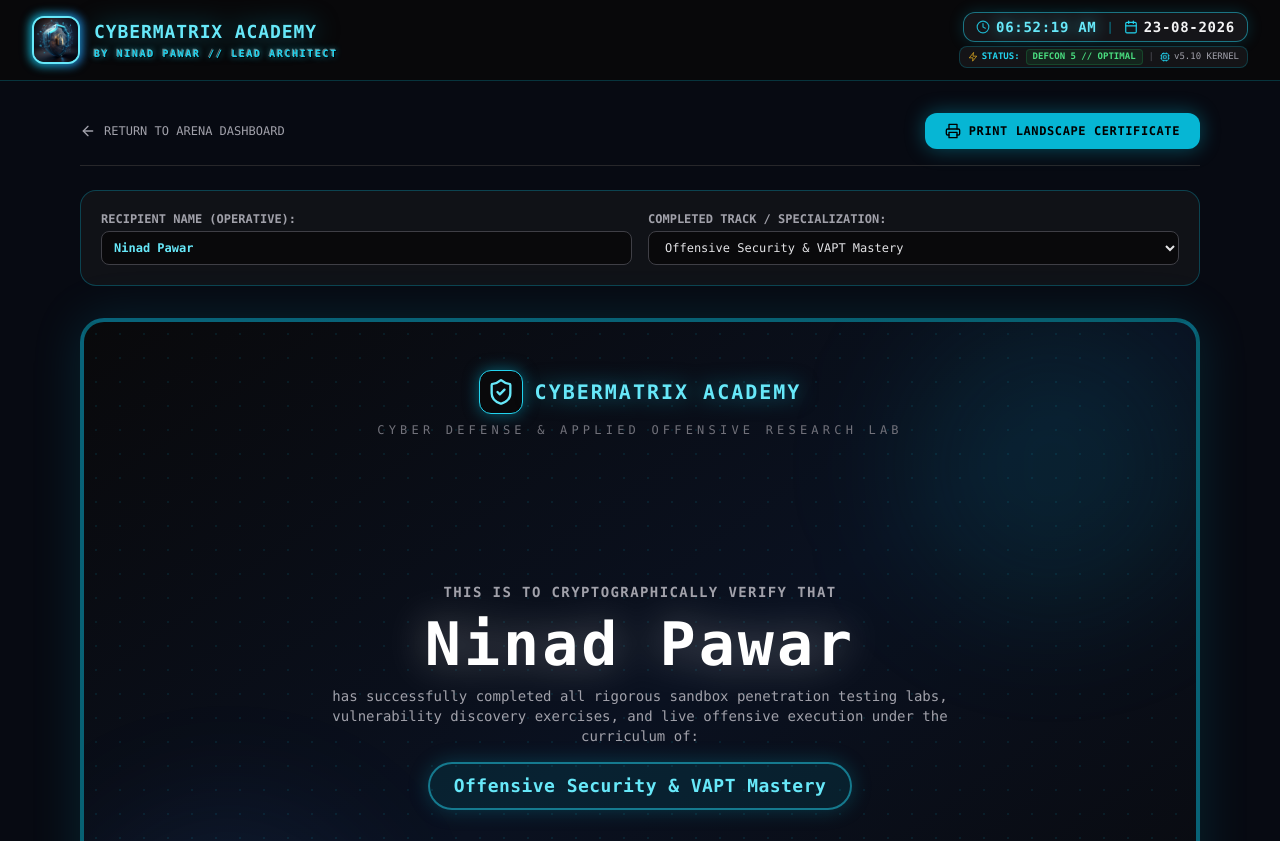
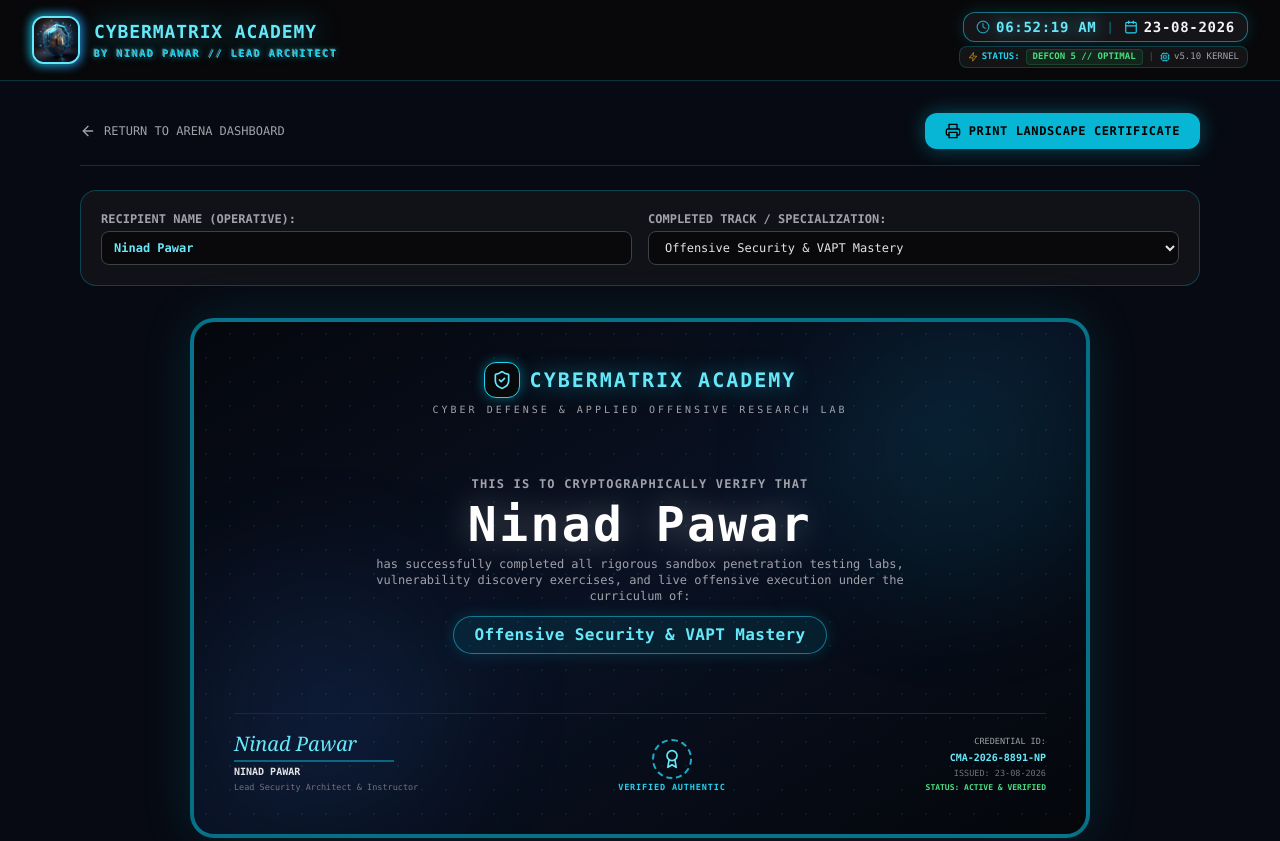
Before and after one commit to ninadcyber88-max/cybermatrix-academy, a Next.js app: page /certificate in a window 1280 px wide. Shown: the top 841 px of the page. Built offline with nearby package versions, Linux system fonts and the light colour scheme.

Commit message:
fix: enforce exact 1-page A4 landscape print layout

```diff
--- a/app/certificate/page.tsx
+++ b/app/certificate/page.tsx
@@ -21,16 +21,16 @@ export default function CertificatePage() {
   };
 
   return (
-    <div className="min-h-screen bg-[#070a12] text-zinc-100 font-mono selection:bg-cyan-500/30 selection:text-cyan-300 print:bg-black print:min-h-0 print:p-0">
+    <div className="min-h-screen bg-[#070a12] text-zinc-100 font-mono selection:bg-cyan-500/30 selection:text-cyan-300 print:bg-black print:min-h-0 print:p-0 print:m-0">
 
-      {/* 1. Global Header (Hidden during print) */}
+      {/* 1. Global Header (Print मध्ये पूर्ण लपवले जाईल) */}
       <div className="print:hidden">
         <CyberSmokeHeader />
       </div>
 
       <main className="max-w-6xl mx-auto px-4 py-8 print:max-w-none print:p-0 print:m-0">
 
-        {/* Navigation & Controls (Hidden during print) */}
+        {/* Navigation & Controls */}
         <div className="print:hidden flex flex-col md:flex-row items-start md:items-center justify-between gap-4 mb-6 pb-4 border-b border-zinc-800">
           <Link
             href="/"
@@ -49,7 +49,7 @@ export default function CertificatePage() {
           </button>
         </div>
 
-        {/* Dynamic Customization Bar (Hidden during print) */}
+        {/* Dynamic Controls */}
         <div className="print:hidden p-5 rounded-2xl bg-zinc-900/60 border border-cyan-500/30 mb-8 grid grid-cols-1 md:grid-cols-2 gap-4 text-xs">
           <div>
             <label className="block text-zinc-400 mb-1 font-bold">RECIPIENT NAME (OPERATIVE):</label>
@@ -75,100 +75,131 @@ export default function CertificatePage() {
           </div>
         </div>
 
-        {/* 2. THE OFFICIAL CERTIFICATE TEMPLATE (FITTED FOR SINGLE PAGE A4 LANDSCAPE) */}
-        <div className="certificate-container relative w-full aspect-[1.414/1] bg-gradient-to-br from-zinc-950 via-[#0a1120] to-zinc-950 border-4 border-cyan-500/50 rounded-3xl p-8 md:p-12 shadow-[0_0_50px_rgba(6,182,212,0.15)] flex flex-col justify-between overflow-hidden text-center select-none print:border-4 print:border-cyan-400 print:rounded-none print:shadow-none print:m-0">
+        {/* 2. THE OFFICIAL CERTIFICATE TEMPLATE */}
+        <div className="cert-wrapper">
+          <div className="certificate-page relative bg-gradient-to-br from-[#05070d] via-[#091122] to-[#04060a] border-4 border-cyan-500/60 p-8 md:p-10 flex flex-col justify-between overflow-hidden text-center select-none shadow-[0_0_50px_rgba(6,182,212,0.15)]">
 
-          {/* Cyber Decorative Watermark Patterns */}
+            {/* Cyber Decorative Patterns */}
             <div className="absolute inset-0 bg-[radial-gradient(#06b6d4_1px,transparent_1px)] [background-size:24px_24px] opacity-10 pointer-events-none"></div>
-          <div className="absolute top-0 right-0 w-72 h-72 bg-cyan-500/10 rounded-full blur-3xl pointer-events-none"></div>
-          <div className="absolute bottom-0 left-0 w-72 h-72 bg-blue-500/10 rounded-full blur-3xl pointer-events-none"></div>
+            <div className="absolute top-0 right-0 w-64 h-64 bg-cyan-500/10 rounded-full blur-3xl pointer-events-none"></div>
+            <div className="absolute bottom-0 left-0 w-64 h-64 bg-blue-500/10 rounded-full blur-3xl pointer-events-none"></div>
 
             {/* Certificate Header */}
             <div className="relative z-10">
-            <div className="flex items-center justify-center space-x-3 mb-2">
-              <div className="w-11 h-11 rounded-xl bg-zinc-950 border border-cyan-400 flex items-center justify-center shadow-[0_0_15px_rgba(6,182,212,0.5)]">
-                <ShieldCheck className="w-7 h-7 text-cyan-300" />
+              <div className="flex items-center justify-center space-x-2.5 mb-1">
+                <div className="w-9 h-9 rounded-xl bg-zinc-950 border border-cyan-400 flex items-center justify-center shadow-[0_0_12px_rgba(6,182,212,0.5)] shrink-0">
+                  <ShieldCheck className="w-5 h-5 text-cyan-300" />
                 </div>
-              <h2 className="text-lg md:text-xl font-black tracking-widest text-cyan-300 drop-shadow-[0_0_10px_rgba(6,182,212,0.6)]">
+                <h2 className="text-base sm:text-lg md:text-xl font-black tracking-widest text-cyan-300 drop-shadow-[0_0_10px_rgba(6,182,212,0.6)]">
                   CYBERMATRIX ACADEMY
                 </h2>
               </div>
-            <p className="text-[10px] md:text-xs text-zinc-500 tracking-[0.35em] uppercase">
+              <p className="text-[9px] md:text-[10px] text-zinc-400 tracking-[0.3em] uppercase">
                 CYBER DEFENSE & APPLIED OFFENSIVE RESEARCH LAB
               </p>
             </div>
 
-          {/* Main Certificate Content */}
+            {/* Main Certificate Title */}
             <div className="relative z-10 my-auto py-2">
-            <p className="text-xs md:text-sm text-zinc-400 uppercase tracking-widest font-semibold">
+              <p className="text-[11px] md:text-xs text-zinc-400 uppercase tracking-widest font-semibold">
                 This is to cryptographically verify that
               </p>
 
-            <h1 className="text-3xl sm:text-5xl md:text-6xl font-black tracking-wider text-white my-3 drop-shadow-[0_0_20px_rgba(255,255,255,0.35)]">
+              <h1 className="text-2xl sm:text-4xl md:text-5xl font-black tracking-wider text-white my-2 drop-shadow-[0_0_16px_rgba(255,255,255,0.3)]">
                 {recipientName || 'OPERATIVE'}
               </h1>
 
-            <p className="text-xs md:text-sm text-zinc-400 max-w-2xl mx-auto leading-relaxed">
+              <p className="text-[10.5px] md:text-xs text-zinc-400 max-w-xl mx-auto leading-relaxed">
                 has successfully completed all rigorous sandbox penetration testing labs, vulnerability discovery exercises, and live offensive execution under the curriculum of:
               </p>
 
-            <div className="inline-block mt-4 px-6 py-2 rounded-full bg-cyan-500/10 border-2 border-cyan-400/50 text-cyan-300 text-sm md:text-lg font-black tracking-wide shadow-[0_0_20px_rgba(6,182,212,0.25)]">
+              <div className="inline-block mt-3 px-5 py-1.5 rounded-full bg-cyan-500/10 border border-cyan-400/50 text-cyan-300 text-xs sm:text-sm md:text-base font-black tracking-wide shadow-[0_0_15px_rgba(6,182,212,0.2)]">
                 {trackName}
               </div>
             </div>
 
             {/* Footer / Signatures & QR Verification */}
-          <div className="relative z-10 pt-6 border-t border-zinc-800/80 flex items-end justify-between text-left text-[11px] md:text-xs">
+            <div className="relative z-10 pt-4 border-t border-zinc-800 flex items-end justify-between text-left text-[10px] md:text-[11px]">
 
-            {/* Signature 1: Lead Architect */}
-            <div className="space-y-1">
-              <p className="font-serif italic text-lg md:text-2xl text-cyan-300">Ninad Pawar</p>
-              <div className="w-36 md:w-48 h-0.5 bg-cyan-500/50"></div>
-              <p className="font-bold text-zinc-200 text-xs">NINAD PAWAR</p>
-              <p className="text-zinc-500 text-[10px]">Lead Security Architect & Instructor</p>
+              {/* Signature: Lead Architect */}
+              <div className="space-y-0.5">
+                <p className="font-serif italic text-base md:text-xl text-cyan-300">Ninad Pawar</p>
+                <div className="w-28 md:w-40 h-0.5 bg-cyan-500/50"></div>
+                <p className="font-bold text-zinc-200 text-[10px]">NINAD PAWAR</p>
+                <p className="text-zinc-500 text-[8.5px]">Lead Security Architect & Instructor</p>
               </div>
 
-            {/* Official Cryptographic Seal */}
-            <div className="flex flex-col items-center justify-center text-center">
-              <div className="w-14 h-14 rounded-full border-2 border-dashed border-cyan-400/80 flex items-center justify-center">
-                <Award className="w-8 h-8 text-cyan-300" />
+              {/* Seal */}
+              <div className="flex flex-col items-center justify-center text-center px-2">
+                <div className="w-10 h-10 rounded-full border-2 border-dashed border-cyan-400/80 flex items-center justify-center">
+                  <Award className="w-5 h-5 text-cyan-300" />
                 </div>
-              <span className="text-[10px] text-cyan-400 mt-1 font-bold tracking-widest">VERIFIED AUTHENTIC</span>
+                <span className="text-[8.5px] text-cyan-400 mt-0.5 font-bold tracking-widest">VERIFIED AUTHENTIC</span>
               </div>
 
-            {/* Signature 2: Hash & Verification */}
-            <div className="space-y-1 text-right">
-              <p className="text-zinc-400 text-[10px]">CREDENTIAL ID:</p>
-              <p className="font-mono font-black text-cyan-300 text-xs">{certId}</p>
-              <p className="text-zinc-500 text-[10px]">ISSUED: {issueDate}</p>
-              <p className="text-green-400 text-[9.5px] font-bold">STATUS: ACTIVE & VERIFIED</p>
+              {/* Hash & Verification */}
+              <div className="space-y-0.5 text-right">
+                <p className="text-zinc-400 text-[8.5px]">CREDENTIAL ID:</p>
+                <p className="font-mono font-black text-cyan-300 text-[10px]">{certId}</p>
+                <p className="text-zinc-500 text-[8.5px]">ISSUED: {issueDate}</p>
+                <p className="text-green-400 text-[8px] font-bold">STATUS: ACTIVE & VERIFIED</p>
               </div>
 
             </div>
 
           </div>
+        </div>
 
       </main>
 
-      {/* PRINT CSS: FORCES SINGLE PAGE LANDSCAPE WITHOUT HEADERS/MARGINS */}
+      {/* STRICT SINGLE PAGE LANDSCAPE PRINT CSS */}
       <style jsx global>{`
+        .cert-wrapper {
+          width: 100%;
+          max-width: 900px;
+          margin: 0 auto;
+        }
+        .certificate-page {
+          width: 100%;
+          min-height: 520px;
+          border-radius: 1.5rem;
+        }
+
         @media print {
           @page {
-            size: A4 landscape;
-            margin: 0;
+            size: A4 landscape !important;
+            margin: 0 !important;
           }
-          body {
-            background-color: #000000 !important;
+          html, body {
+            width: 297mm !important;
+            height: 210mm !important;
+            margin: 0 !important;
+            padding: 0 !important;
+            background: #000000 !important;
             -webkit-print-color-adjust: exact !important;
             print-color-adjust: exact !important;
+            overflow: hidden !important;
           }
-          .certificate-container {
-            width: 100vw !important;
-            height: 100vh !important;
-            border-radius: 0 !important;
-            border: 8px solid #06b6d4 !important;
+          .cert-wrapper {
+            max-width: none !important;
+            width: 297mm !important;
+            height: 210mm !important;
+            margin: 0 !important;
+            padding: 0 !important;
+            display: flex !important;
+            align-items: center !important;
+            justify-content: center !important;
+          }
+          .certificate-page {
+            width: 285mm !important;
+            height: 198mm !important;
+            border-radius: 0px !important;
+            border: 5px solid #06b6d4 !important;
+            margin: auto !important;
+            padding: 18mm !important;
             page-break-inside: avoid !important;
             page-break-after: avoid !important;
+            page-break-before: avoid !important;
           }
         }
       `}</style>
```
Lines whose indentation alone changed are shown as unchanged.
